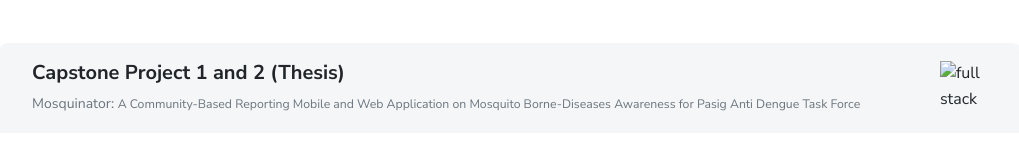
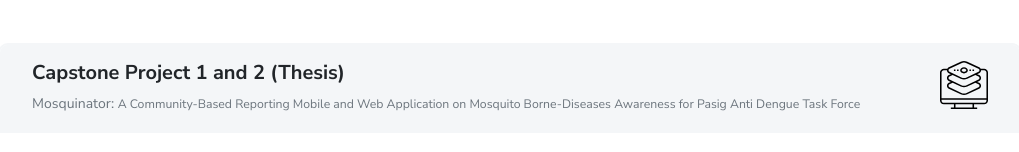
Before and after one commit to leeannlo/Portfolio, a plain HTML site: page index.html in a window 1280 px wide. Shown: the part 4401-4553 px from the top of the page, without its empty margins (130-1149 px from the left). Drawn offline with nearby package versions, Linux system fonts and the light colour scheme.

Commit message:
updated image

```diff
--- a/index.html
+++ b/index.html
@@ -402,7 +402,7 @@
               <div>
                 <h3 class="h5 mb-1">Capstone Project 1 and 2 (Thesis)</h3>
                 <div class="text-muted text-small">Mosquinator: <small>A Community-Based Reporting Mobile and Web Application on Mosquito Borne-Diseases Awareness for Pasig Anti Dengue Task Force </small></div>
-              </div><img src="images/services/full-stack.svg" width="48" height="48" alt="full stack"/>
+              </div><img src="assets/services/full-stack.svg" width="48" height="48" alt="full stack"/>
             </div>
           </div>
           <div class="card-body px-3 py-2">
```
